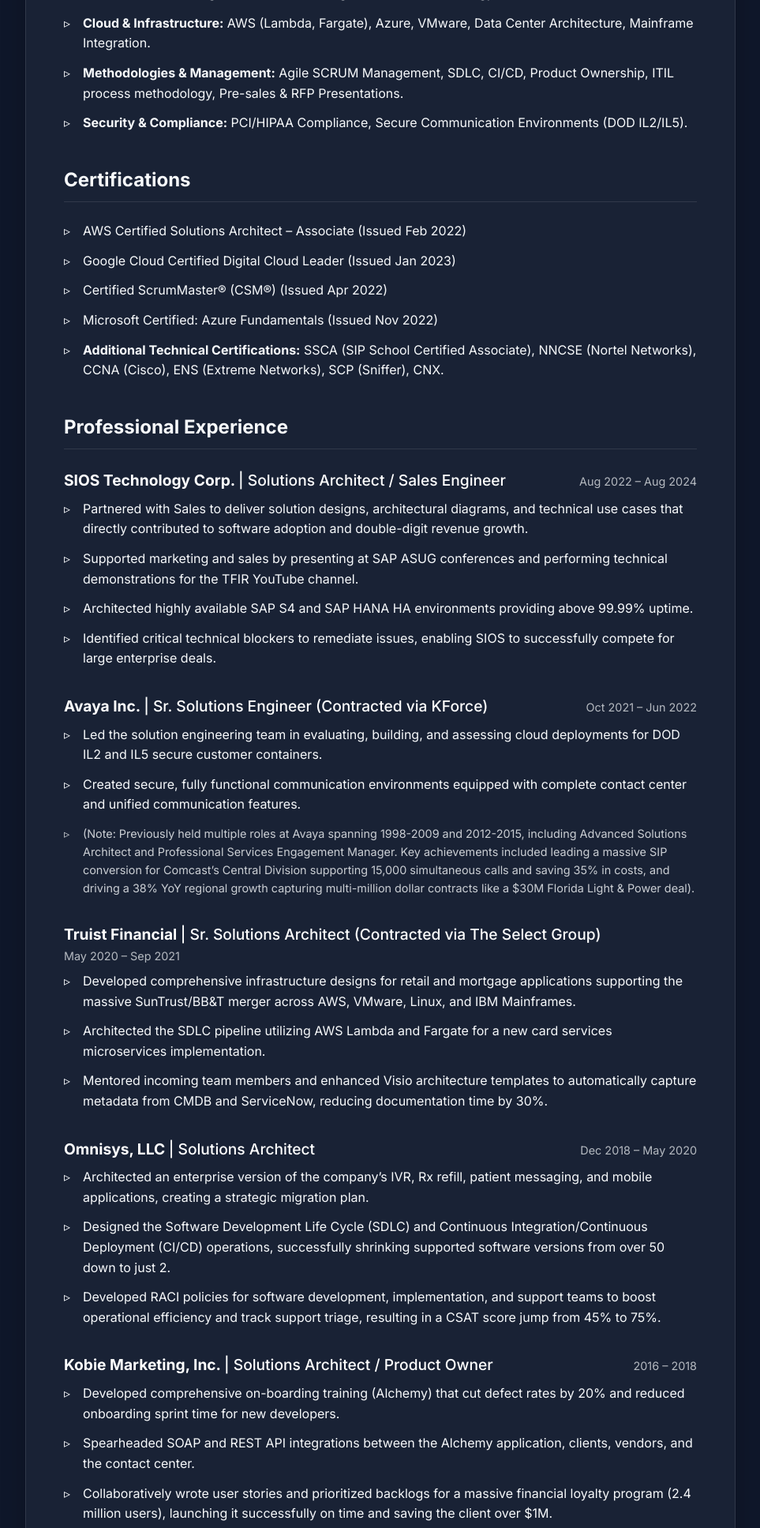
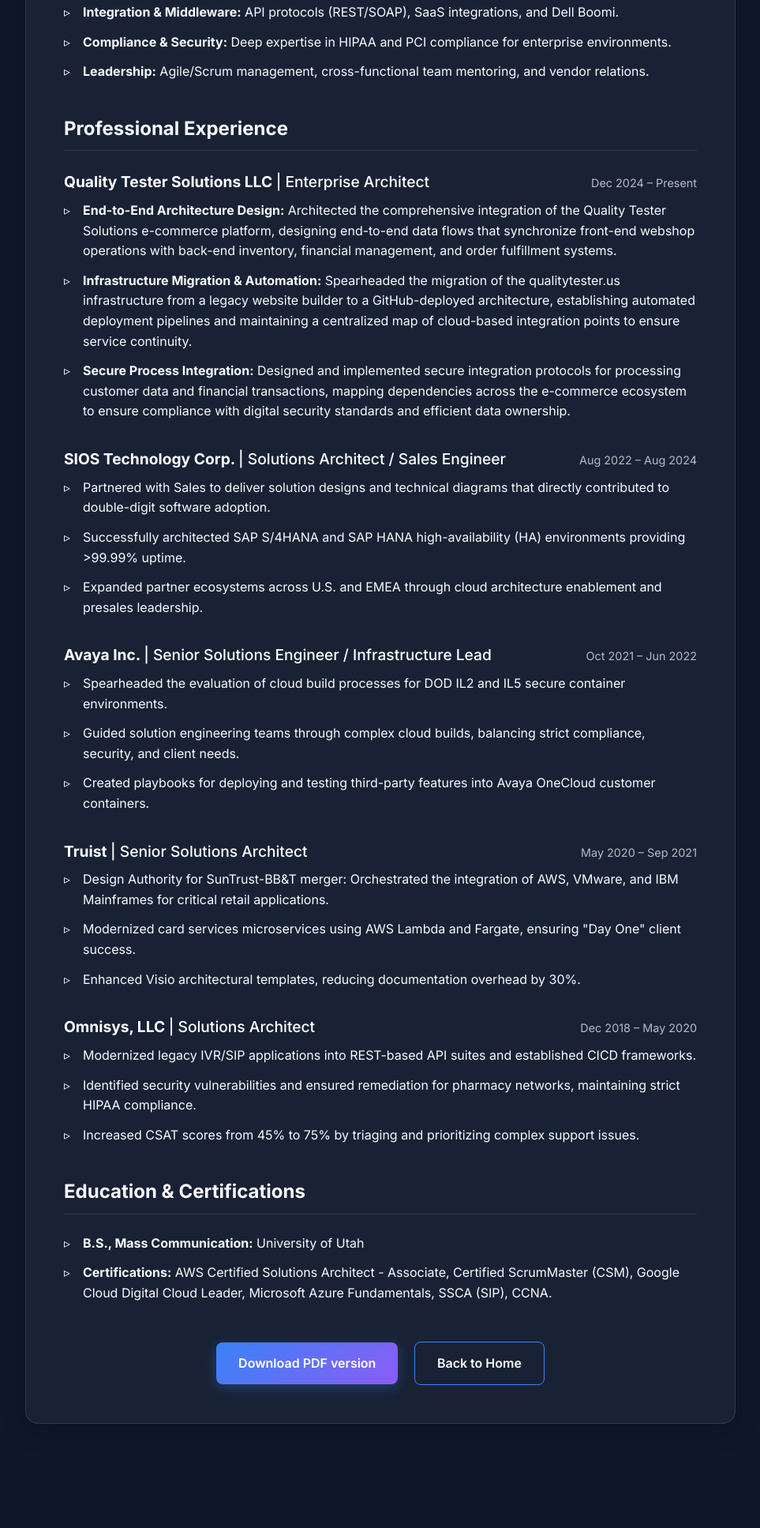
Before and after one commit to skibuff22/ToddTheTeach, a plain HTML site: page tdoaneCV.html in a window 1280 px wide. Shown: the part 865-2800 px from the top of the page at 79% size, without its empty margins (158-1121 px from the left). Drawn offline with Linux system fonts and the light colour scheme.

Commit message:
Update CV based on new docx

```diff
--- a/tdoaneCV.html
+++ b/tdoaneCV.html
@@ -157,40 +157,28 @@
                 <div class="cv-section">
                     <h2>Professional Summary</h2>
                     <p style="line-height: 1.6;">
-                        Results-driven IT and Contact Center Architect with over 30 years diverse experience
-                        spanning enterprise telephony, cloud modernization, solution architecture, and IT service
-                        delivery. Specializes in transforming global contact centers for Fortune 100 companies
-                        using hybrid cloud solutions, SIP trunking, and intelligent routing. A proven mentor and
-                        team leader known for translating complex technical capabilities into scalable, secure, and
-                        cost-effective business solutions. Guided by core leadership principles centered on truth,
-                        fairness, respect, gratitude, and lifelong learning.
+                        Strategic Enterprise Architect with over 30 years of experience designing and implementing
+                        complex technology solutions across healthcare, financial services, and communications. Expert
+                        in aligning architectural requirements with enterprise strategy, specializing in cloud migration
+                        (AWS, Azure), high-availability (HA) systems, and seamless application integrations. A dedicated
+                        mentor and lifelong learner focused on solving meaningful problems through robust system
+                        designs.
                     </p>
                 </div>
 
                 <div class="cv-section">
                     <h2>Core Competencies</h2>
                     <ul class="cv-list">
-                        <li><strong>Contact Center & Telecom Architecture:</strong> Avaya Aura, Genesys Cloud, NICE,
-                            Cisco UCCE, Amazon Connect, SIP Trunking, E.164 Dial Plan Design, Omnichannel Strategy
-                            (Voice/Chat/SMS).</li>
-                        <li><strong>Cloud & Infrastructure:</strong> AWS (Lambda, Fargate), Azure, VMware, Data Center
-                            Architecture, Mainframe Integration.</li>
-                        <li><strong>Methodologies & Management:</strong> Agile SCRUM Management, SDLC, CI/CD, Product
-                            Ownership, ITIL process methodology, Pre-sales & RFP Presentations.</li>
-                        <li><strong>Security & Compliance:</strong> PCI/HIPAA Compliance, Secure Communication
-                            Environments (DOD IL2/IL5).</li>
-                    </ul>
-                </div>
-
-                <div class="cv-section">
-                    <h2>Certifications</h2>
-                    <ul class="cv-list">
-                        <li>AWS Certified Solutions Architect – Associate (Issued Feb 2022)</li>
-                        <li>Google Cloud Certified Digital Cloud Leader (Issued Jan 2023)</li>
-                        <li>Certified ScrumMaster® (CSM®) (Issued Apr 2022)</li>
-                        <li>Microsoft Certified: Azure Fundamentals (Issued Nov 2022)</li>
-                        <li><strong>Additional Technical Certifications:</strong> SSCA (SIP School Certified Associate),
-                            NNCSE (Nortel Networks), CCNA (Cisco), ENS (Extreme Networks), SCP (Sniffer), CNX.</li>
+                        <li><strong>Architectural Governance:</strong> TOGAF-aligned design, roadmap development, and
+                            best practices.</li>
+                        <li><strong>Cloud & Infrastructure:</strong> AWS (Lambda, Fargate), Azure, VMware, and IBM
+                            Mainframe integration.</li>
+                        <li><strong>Integration & Middleware:</strong> API protocols (REST/SOAP), SaaS integrations, and
+                            Dell Boomi.</li>
+                        <li><strong>Compliance & Security:</strong> Deep expertise in HIPAA and PCI compliance for
+                            enterprise environments.</li>
+                        <li><strong>Leadership:</strong> Agile/Scrum management, cross-functional team mentoring, and
+                            vendor relations.</li>
                     </ul>
                 </div>
 
@@ -199,58 +187,69 @@
 
                     <div class="cv-job">
                         <div class="cv-job-header">
+                            <h3>Quality Tester Solutions LLC <span class="cv-job-title">| Enterprise Architect</span>
+                            </h3>
+                            <span class="cv-job-date">Dec 2024 – Present</span>
+                        </div>
+                        <ul class="cv-list">
+                            <li><strong>End-to-End Architecture Design:</strong> Architected the comprehensive
+                                integration of the Quality Tester Solutions e-commerce platform, designing end-to-end
+                                data flows that synchronize front-end webshop operations with back-end inventory,
+                                financial management, and order fulfillment systems.</li>
+                            <li><strong>Infrastructure Migration & Automation:</strong> Spearheaded the migration of the
+                                qualitytester.us infrastructure from a legacy website builder to a GitHub-deployed
+                                architecture, establishing automated deployment pipelines and maintaining a centralized
+                                map of cloud-based integration points to ensure service continuity.</li>
+                            <li><strong>Secure Process Integration:</strong> Designed and implemented secure integration
+                                protocols for processing customer data and financial transactions, mapping dependencies
+                                across the e-commerce ecosystem to ensure compliance with digital security standards and
+                                efficient data ownership.</li>
+                        </ul>
+                    </div>
+
+                    <div class="cv-job">
+                        <div class="cv-job-header">
                             <h3>SIOS Technology Corp. <span class="cv-job-title">| Solutions Architect / Sales
                                     Engineer</span></h3>
                             <span class="cv-job-date">Aug 2022 – Aug 2024</span>
                         </div>
                         <ul class="cv-list">
-                            <li>Partnered with Sales to deliver solution designs, architectural diagrams, and technical
-                                use cases that directly contributed to software adoption and double-digit revenue
-                                growth.</li>
-                            <li>Supported marketing and sales by presenting at SAP ASUG conferences and performing
-                                technical demonstrations for the TFIR YouTube channel.</li>
-                            <li>Architected highly available SAP S4 and SAP HANA HA environments providing above 99.99%
-                                uptime.</li>
-                            <li>Identified critical technical blockers to remediate issues, enabling SIOS to
-                                successfully compete for large enterprise deals.</li>
+                            <li>Partnered with Sales to deliver solution designs and technical diagrams that directly
+                                contributed to double-digit software adoption.</li>
+                            <li>Successfully architected SAP S/4HANA and SAP HANA high-availability (HA) environments
+                                providing >99.99% uptime.</li>
+                            <li>Expanded partner ecosystems across U.S. and EMEA through cloud architecture enablement
+                                and presales leadership.</li>
                         </ul>
                     </div>
 
                     <div class="cv-job">
                         <div class="cv-job-header">
-                            <h3>Avaya Inc. <span class="cv-job-title">| Sr. Solutions Engineer (Contracted via
-                                    KForce)</span></h3>
+                            <h3>Avaya Inc. <span class="cv-job-title">| Senior Solutions Engineer / Infrastructure
+                                    Lead</span></h3>
                             <span class="cv-job-date">Oct 2021 – Jun 2022</span>
                         </div>
                         <ul class="cv-list">
-                            <li>Led the solution engineering team in evaluating, building, and assessing cloud
-                                deployments for DOD IL2 and IL5 secure customer containers.</li>
-                            <li>Created secure, fully functional communication environments equipped with complete
-                                contact center and unified communication features.</li>
-                            <li style="opacity: 0.8; font-size: 0.9rem;">(Note: Previously held multiple roles at Avaya
-                                spanning 1998-2009 and 2012-2015, including Advanced Solutions Architect and
-                                Professional Services Engagement Manager. Key achievements included leading a massive
-                                SIP conversion for Comcast’s Central Division supporting 15,000 simultaneous calls and
-                                saving 35% in costs, and driving a 38% YoY regional growth capturing multi-million
-                                dollar contracts like a $30M Florida Light & Power deal).</li>
+                            <li>Spearheaded the evaluation of cloud build processes for DOD IL2 and IL5 secure container
+                                environments.</li>
+                            <li>Guided solution engineering teams through complex cloud builds, balancing strict
+                                compliance, security, and client needs.</li>
+                            <li>Created playbooks for deploying and testing third-party features into Avaya OneCloud
+                                customer containers.</li>
                         </ul>
                     </div>
 
                     <div class="cv-job">
                         <div class="cv-job-header">
-                            <h3>Truist Financial <span class="cv-job-title">| Sr. Solutions Architect (Contracted via
-                                    The Select Group)</span></h3>
+                            <h3>Truist <span class="cv-job-title">| Senior Solutions Architect</span></h3>
                             <span class="cv-job-date">May 2020 – Sep 2021</span>
                         </div>
                         <ul class="cv-list">
-                            <li>Developed comprehensive infrastructure designs for retail and mortgage applications
-                                supporting the massive SunTrust/BB&T merger across AWS, VMware, Linux, and IBM
-                                Mainframes.</li>
-                            <li>Architected the SDLC pipeline utilizing AWS Lambda and Fargate for a new card services
-                                microservices implementation.</li>
-                            <li>Mentored incoming team members and enhanced Visio architecture templates to
-                                automatically capture metadata from CMDB and ServiceNow, reducing documentation time by
-                                30%.</li>
+                            <li>Design Authority for SunTrust-BB&T merger: Orchestrated the integration of AWS, VMware,
+                                and IBM Mainframes for critical retail applications.</li>
+                            <li>Modernized card services microservices using AWS Lambda and Fargate, ensuring "Day One"
+                                client success.</li>
+                            <li>Enhanced Visio architectural templates, reducing documentation overhead by 30%.</li>
                         </ul>
                     </div>
 
@@ -260,72 +259,23 @@
                             <span class="cv-job-date">Dec 2018 – May 2020</span>
                         </div>
                         <ul class="cv-list">
-                            <li>Architected an enterprise version of the company’s IVR, Rx refill, patient messaging,
-                                and mobile applications, creating a strategic migration plan.</li>
-                            <li>Designed the Software Development Life Cycle (SDLC) and Continuous
-                                Integration/Continuous Deployment (CI/CD) operations, successfully shrinking supported
-                                software versions from over 50 down to just 2.</li>
-                            <li>Developed RACI policies for software development, implementation, and support teams to
-                                boost operational efficiency and track support triage, resulting in a CSAT score jump
-                                from 45% to 75%.</li>
-                        </ul>
-                    </div>
-
-                    <div class="cv-job">
-                        <div class="cv-job-header">
-                            <h3>Kobie Marketing, Inc. <span class="cv-job-title">| Solutions Architect / Product
-                                    Owner</span></h3>
-                            <span class="cv-job-date">2016 – 2018</span>
-                        </div>
-                        <ul class="cv-list">
-                            <li>Developed comprehensive on-boarding training (Alchemy) that cut defect rates by 20% and
-                                reduced onboarding sprint time for new developers.</li>
-                            <li>Spearheaded SOAP and REST API integrations between the Alchemy application, clients,
-                                vendors, and the contact center.</li>
-                            <li>Collaboratively wrote user stories and prioritized backlogs for a massive financial
-                                loyalty program (2.4 million users), launching it successfully on time and saving the
-                                client over $1M.</li>
-                        </ul>
-                    </div>
-
-                    <div class="cv-job">
-                        <div class="cv-job-header">
-                            <h3>Pivot Technology Solutions <span class="cv-job-title">| Solutions Consultant</span></h3>
-                            <span class="cv-job-date">2015 – 2016</span>
-                        </div>
-                        <ul class="cv-list">
-                            <li>Designed and executed a national retailer’s call center PCI compliance migration for
-                                approximately 4,000 agents, generating an annual cost reduction of over $5 million.</li>
-                            <li>Simplified global IT communications for a Fortune 100 Financial Services Company,
-                                reducing maintenance expenses by up to 45%.</li>
-                            <li>Engineered a massive Cisco WiFi infrastructure for a regional hospital system spanning
-                                over 3 million square feet to support Clinical Imaging and Video on Demand.</li>
-                        </ul>
-                    </div>
-
-                    <div class="cv-job">
-                        <div class="cv-job-header">
-                            <h3>Bridgewater Associates <span class="cv-job-title">| Voice Operations Engineer
-                                    (Contracted via Extropy Group)</span></h3>
-                            <span class="cv-job-date">2011 – 2012</span>
-                        </div>
-                        <ul class="cv-list">
-                            <li>Successfully exceeded goals managing a massive user migration to an Avaya voice system
-                                and decommissioning a legacy NEC system, delivering the project under budget for the
-                                world's largest hedge fund.</li>
-                            <li style="opacity: 0.8; font-size: 0.9rem;">(Additional early career experience includes
-                                software engineering, network engineering, solution architecture and IT leadership roles
-                                at Lucent Technologies, Landis & Gyr, National LAN Exchange, and Sport Court from
-                                1992-2011).</li>
+                            <li>Modernized legacy IVR/SIP applications into REST-based API suites and established CICD
+                                frameworks.</li>
+                            <li>Identified security vulnerabilities and ensured remediation for pharmacy networks,
+                                maintaining strict HIPAA compliance.</li>
+                            <li>Increased CSAT scores from 45% to 75% by triaging and prioritizing complex support
+                                issues.</li>
                         </ul>
                     </div>
                 </div>
 
                 <div class="cv-section">
-                    <h2>Education</h2>
+                    <h2>Education & Certifications</h2>
                     <ul class="cv-list">
-                        <li><strong>B.S., Mass Communication</strong>, University of Utah, Salt Lake City, UT (1995)
-                        </li>
+                        <li><strong>B.S., Mass Communication:</strong> University of Utah</li>
+                        <li><strong>Certifications:</strong> AWS Certified Solutions Architect - Associate, Certified
+                            ScrumMaster (CSM), Google Cloud Digital Cloud Leader, Microsoft Azure Fundamentals, SSCA
+                            (SIP), CCNA.</li>
                     </ul>
                 </div>
 
```
Also changed, not shown: 1 other file.
